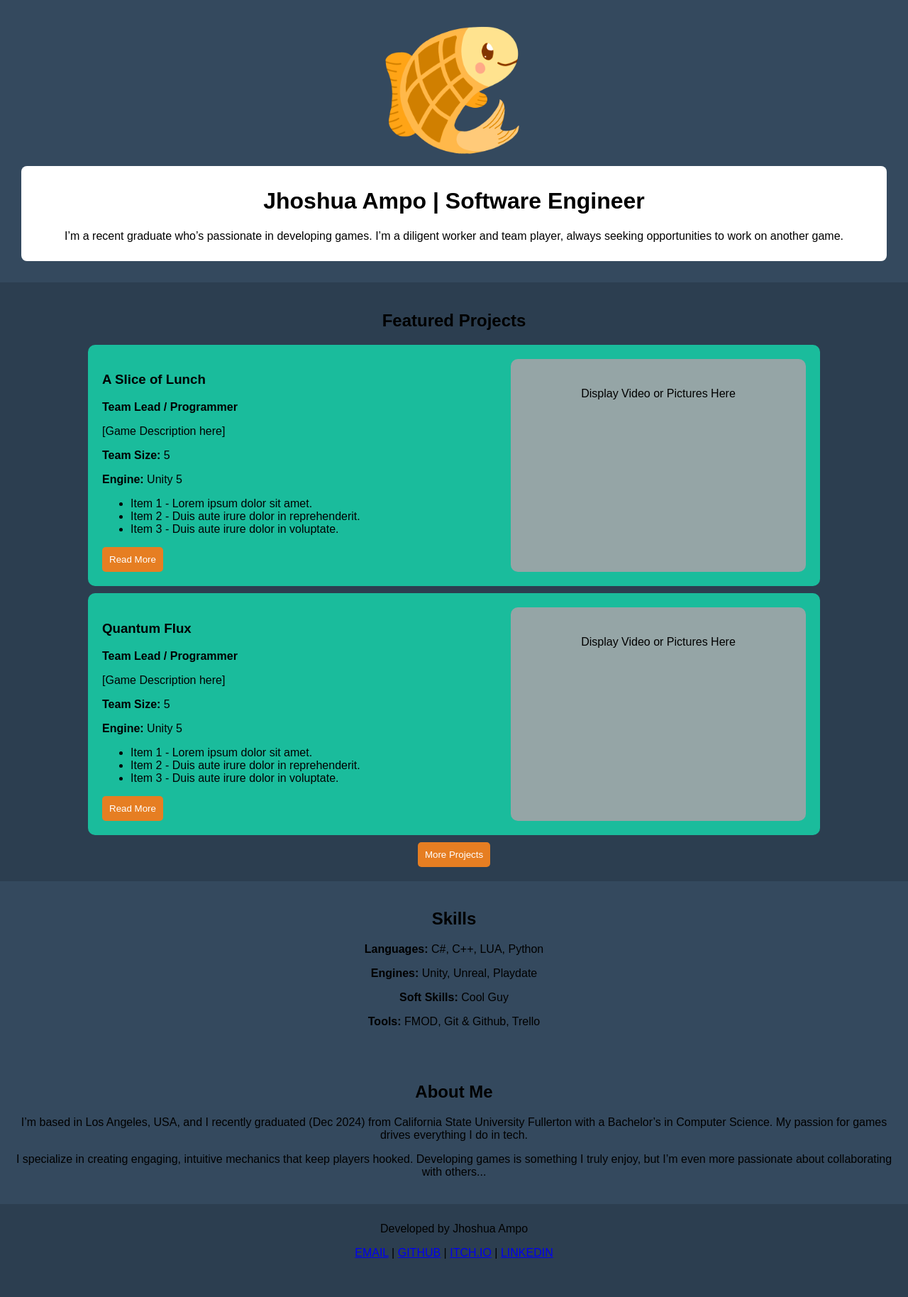
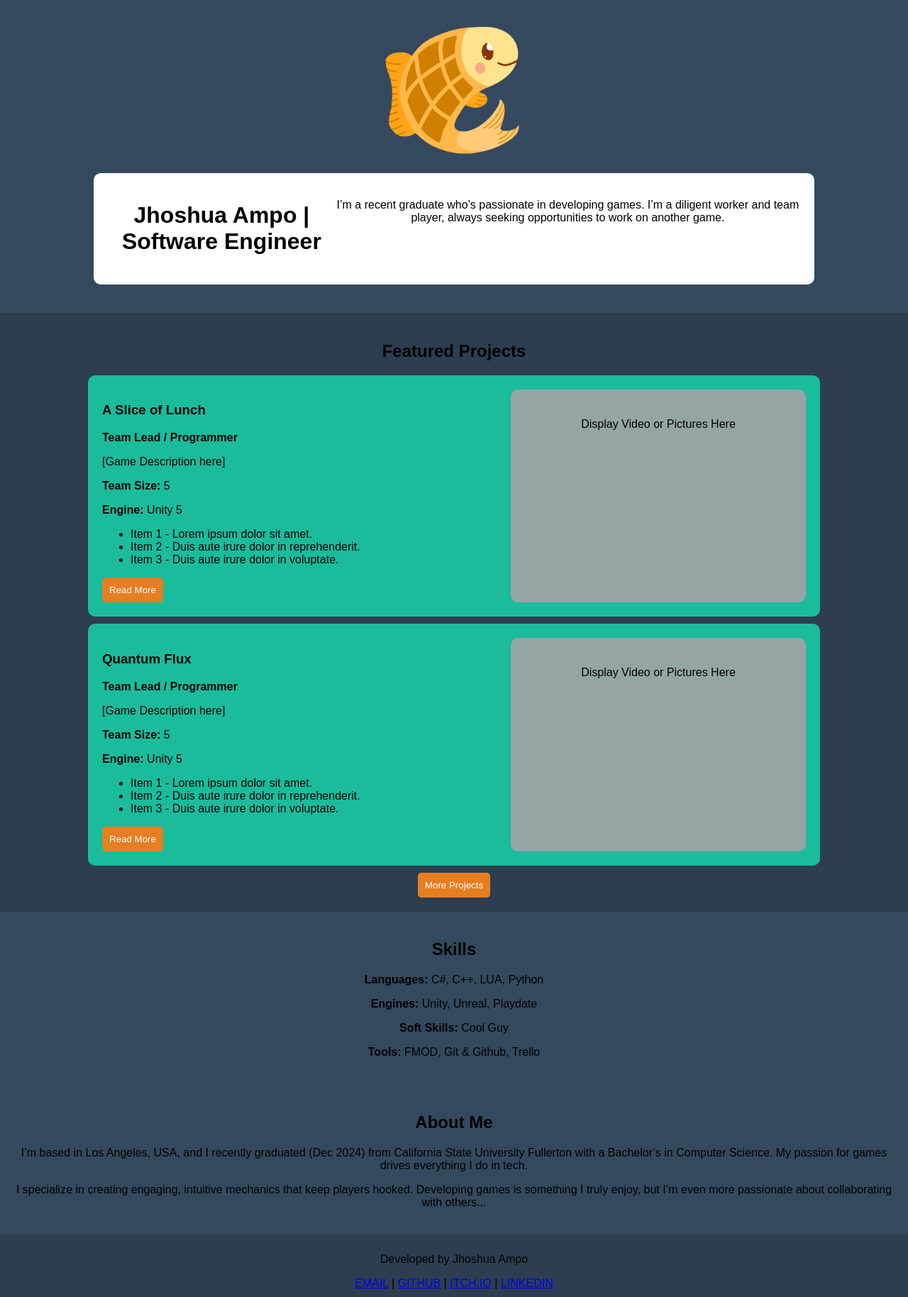
Before and after one commit to Waffle-Fish/Waffle-Fish.github.io, a Jekyll site: the page built from README.md, in a window 1280 px wide. Shown: the whole page at 71% size. Built offline with Jekyll 4.4.1, drawn with Linux system fonts in a browser that asks for light colours; our own code applies the rules of GitHub Pages for plain Markdown files; before the commit the page ends 1785 px from its top, so only the background shows below that.

Commit message:
update whiteBackground

```diff
--- a/assets/style.css
+++ b/assets/style.css
@@ -70,7 +70,12 @@ body {
 }
 
 .whiteBackground {
-  padding: 10px;
-  background-color: white;
-  border-radius: 8px;
+  background: white;
+  color: black;
+  display: flex;
+  justify-content: space-between;
+  padding: 20px;
+  border-radius: 10px;
+  margin: 10px auto;
+  width: 80%;
 }
```
